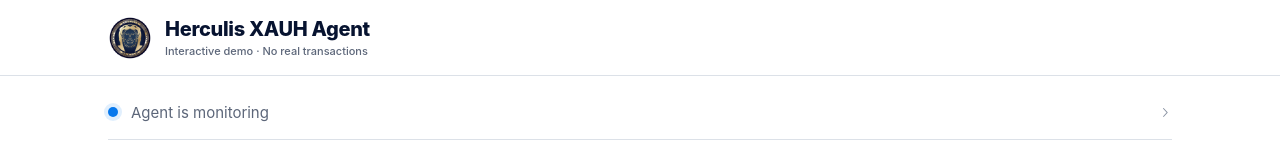
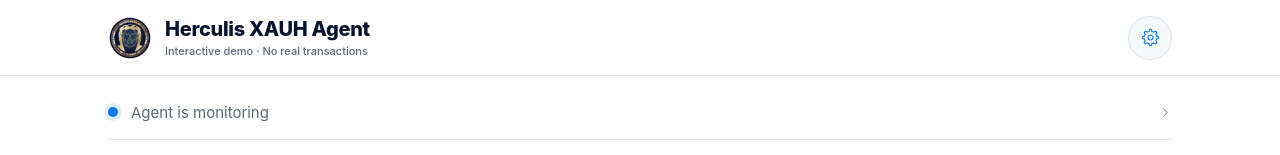
Before and after one commit to jamton-network/herculis-xauh-agent-tma-prototype, a React (Vite) app: page / in a window 1280 px wide. Shown: the top 155 px of the page. Built offline with nearby package versions, Linux system fonts and the light colour scheme.

Commit message:
chore: move settings trigger to dedicated header button

```diff
--- a/src/components/BrandHeader.tsx
+++ b/src/components/BrandHeader.tsx
@@ -1,19 +1,23 @@
+import { GearIcon } from "@radix-ui/react-icons";
+
 export function BrandHeader({ onOpenSettings }: { onOpenSettings: () => void }) {
   return (
     <header className="brand-header">
-      <button
-        className="brand-button"
-        type="button"
-        onClick={onOpenSettings}
-        aria-label="Open demo settings"
-        data-testid="settings-trigger"
-      >
-        <img src="/assets/xauh-coin.png" alt="" className="brand-coin" draggable={false} />
-      </button>
+      <img src="/assets/xauh-coin.png" alt="" className="brand-coin" draggable={false} />
       <div className="brand-title-wrap">
         <p className="brand-title">Herculis XAUH Agent</p>
         <p className="brand-subtitle">Interactive demo · No real transactions</p>
       </div>
+      <button
+        className="icon-button brand-settings-button"
+        type="button"
+        onClick={onOpenSettings}
+        aria-label="Open demo settings"
+        aria-haspopup="dialog"
+        data-testid="settings-trigger"
+      >
+        <GearIcon aria-hidden="true" />
+      </button>
     </header>
   );
 }
--- a/src/styles.css
+++ b/src/styles.css
@@ -127,25 +127,17 @@ img {
   display: flex;
   flex-shrink: 0;
   align-items: center;
+  gap: 13px;
   min-height: calc(76px + env(safe-area-inset-top));
   padding: calc(12px + env(safe-area-inset-top)) max(24px, calc((100% - 1064px) / 2)) 12px;
   border-bottom: 1px solid var(--tg-separator);
   background: var(--tg-bg);
 }
 
-.brand-button {
-  display: grid;
+.brand-settings-button {
   flex: 0 0 44px;
-  width: 44px;
-  height: 44px;
-  padding: 0;
-  place-items: center;
-  border: 0;
-  border-radius: 50%;
-  background: transparent;
-}
-
-.brand-button:focus-visible,
+}
+
 .app-shell button:focus-visible,
 .app-shell input:focus-visible {
   outline: 3px solid color-mix(in srgb, var(--tg-link) 40%, transparent) !important;
@@ -154,14 +146,15 @@ img {
 
 .brand-coin {
   display: block;
+  flex: 0 0 44px;
   width: 44px;
   height: 44px;
   object-fit: contain;
 }
 
 .brand-title-wrap {
+  flex: 1;
   min-width: 0;
-  margin-left: 13px;
 }
 
 .brand-title,
```
Also changed, not shown: 2 other files (tests, documents, lock files or other folders).
